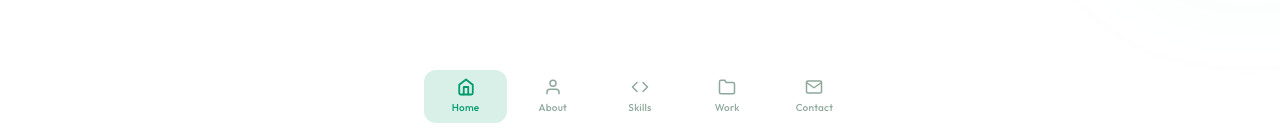
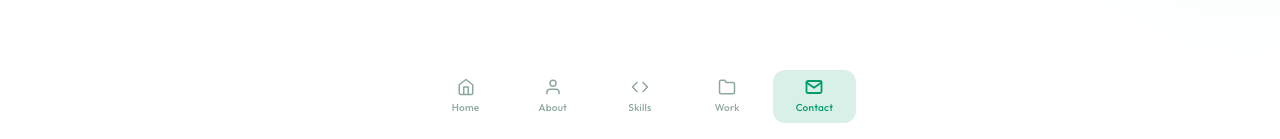
Before and after one commit to salsalvm/portfolio, a React (Vite) app: page / in a window 1280 px wide. Shown: the part 661-800 px from the top of the page. Built offline with nearby package versions, Linux system fonts and the light colour scheme; no server answers.

Commit message:
cicd flow changed

```diff
--- a/src/components/MobileTabBar.jsx
+++ b/src/components/MobileTabBar.jsx
@@ -5,14 +5,37 @@ const tabs = [
   { id: 'home', label: 'Home', href: '#home', icon: FiHome },
   { id: 'about', label: 'About', href: '#about', icon: FiUser },
   { id: 'skills', label: 'Skills', href: '#skills', icon: FiCode },
-  { id: 'projects', label: 'Work', href: '#projects', icon: FiFolder },
+  {
+    id: 'projects',
+    label: 'Work',
+    href: '#experience',
+    icon: FiFolder,
+    // Experience + projects (+ education) all count as the Work tab
+    matchIds: ['experience', 'projects', 'education'],
+  },
   { id: 'contact', label: 'Contact', href: '#contact', icon: FiMail },
 ]
 
-const tabIds = tabs.map((tab) => tab.id)
+const observedIds = [
+  'home',
+  'about',
+  'skills',
+  'experience',
+  'projects',
+  'education',
+  'contact',
+]
+
+function resolveTabId(sectionId) {
+  const match = tabs.find(
+    (tab) => tab.id === sectionId || tab.matchIds?.includes(sectionId),
+  )
+  return match?.id ?? sectionId
+}
 
 export default function MobileTabBar() {
-  const activeId = useActiveSection(tabIds)
+  const activeSection = useActiveSection(observedIds)
+  const activeId = resolveTabId(activeSection)
 
   const handleNav = (href) => {
     const id = href.replace('#', '')
@@ -34,6 +57,7 @@ export default function MobileTabBar() {
               key={tab.id}
               type="button"
               onClick={() => handleNav(tab.href)}
+              aria-current={active ? 'true' : undefined}
               className={`flex min-w-0 flex-1 flex-col items-center gap-1 rounded-xl px-1 py-2 transition-colors ${
                 active ? 'bg-accent-dim text-accent' : 'text-muted'
               }`}
--- a/src/components/Navbar.jsx
+++ b/src/components/Navbar.jsx
@@ -4,9 +4,10 @@ import { HiMenuAlt3, HiX } from 'react-icons/hi'
 import { navigation, personal } from '../data'
 import { useActiveSection } from '../hooks/useActiveSection'
 
+const sectionIds = navigation.links.map((link) => link.id)
+
 export default function Navbar() {
   const [open, setOpen] = useState(false)
-  const sectionIds = navigation.links.map((link) => link.id)
   const activeId = useActiveSection(sectionIds)
 
   useEffect(() => {
--- a/src/hooks/useActiveSection.js
+++ b/src/hooks/useActiveSection.js
@@ -1,34 +1,45 @@
 import { useEffect, useState } from 'react'
 
+/**
+ * Tracks which section is active based on scroll position.
+ * Prefers the last section whose top has crossed the offset line
+ * (more reliable than IntersectionObserver for short vs tall sections).
+ */
 export function useActiveSection(sectionIds, offset = 120) {
   const [activeId, setActiveId] = useState(sectionIds[0] ?? '')
+  const idsKey = sectionIds.join('|')
 
   useEffect(() => {
-    const elements = sectionIds
-      .map((id) => document.getElementById(id))
-      .filter(Boolean)
+    const ids = idsKey ? idsKey.split('|') : []
+    if (!ids.length) return undefined
 
-    if (!elements.length) return undefined
+    const update = () => {
+      const scrollY = window.scrollY + offset + 1
+      let current = ids[0]
 
-    const observer = new IntersectionObserver(
-      (entries) => {
-        const visible = entries
-          .filter((entry) => entry.isIntersecting)
-          .sort((a, b) => b.intersectionRatio - a.intersectionRatio)
+      for (const id of ids) {
+        const el = document.getElementById(id)
+        if (!el) continue
+        if (el.offsetTop <= scrollY) current = id
+      }
 
-        if (visible[0]?.target?.id) {
-          setActiveId(visible[0].target.id)
-        }
-      },
-      {
-        rootMargin: `-${offset}px 0px -55% 0px`,
-        threshold: [0.1, 0.25, 0.5, 0.75],
-      },
-    )
+      // Near page bottom: prefer the last section
+      const nearBottom =
+        window.innerHeight + window.scrollY >=
+        document.documentElement.scrollHeight - 80
+      if (nearBottom) current = ids[ids.length - 1]
 
-    elements.forEach((el) => observer.observe(el))
-    return () => observer.disconnect()
-  }, [sectionIds, offset])
+      setActiveId((prev) => (prev === current ? prev : current))
+    }
+
+    update()
+    window.addEventListener('scroll', update, { passive: true })
+    window.addEventListener('resize', update)
+    return () => {
+      window.removeEventListener('scroll', update)
+      window.removeEventListener('resize', update)
+    }
+  }, [idsKey, offset])
 
   return activeId
 }
```
